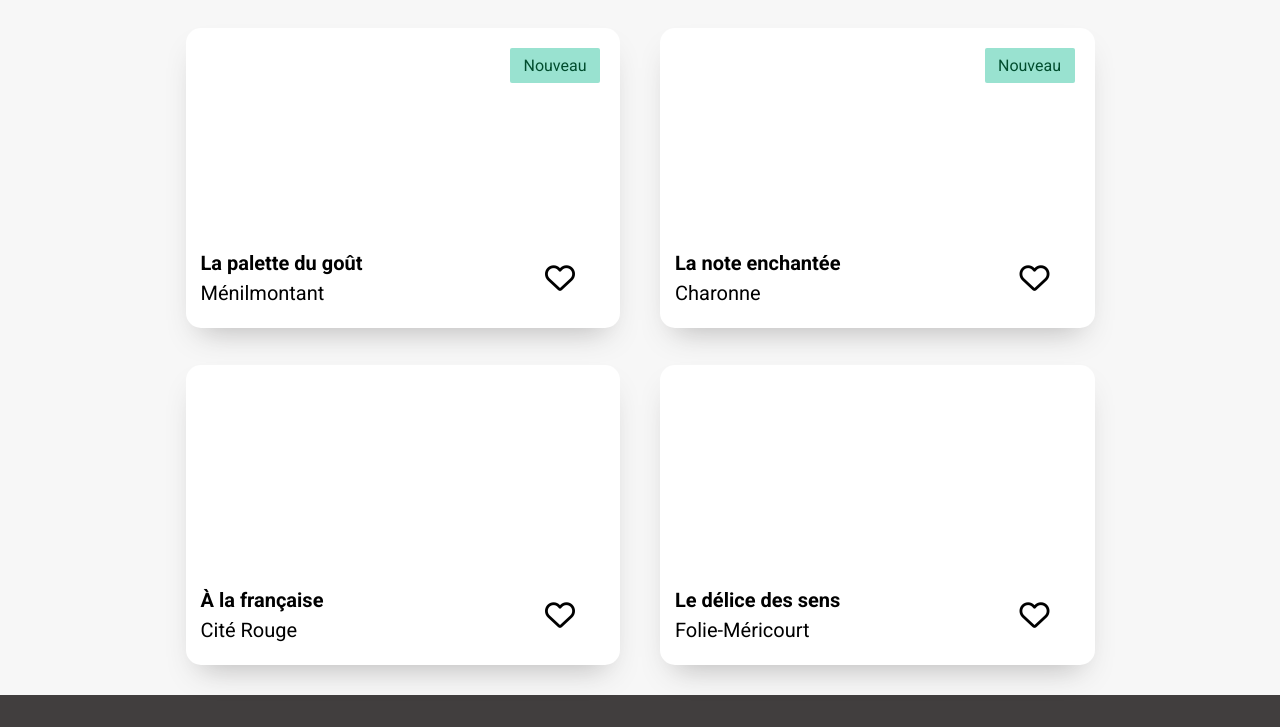
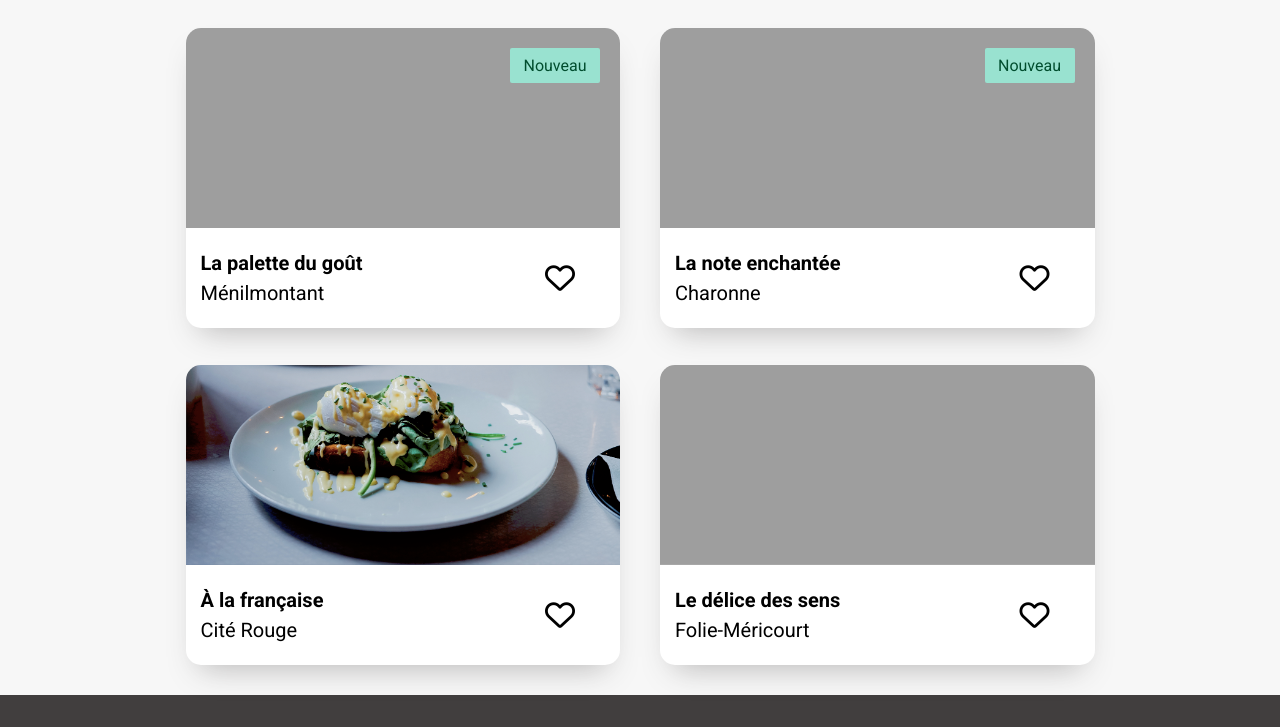
Before and after one commit to NairodP/ohmyfood, a website: page index.html in a window 1280 px wide. Shown: the part 670-1397 px from the top of the page. Drawn offline with Linux system fonts and the light colour scheme; the site is published under a folder, as on GitHub Pages, so addresses that start at the root find nothing; files whose address does not match are found by name; a web font is replaced by a local one.

Commit message:
last modif

```diff
--- a/css/style.css
+++ b/css/style.css
@@ -265,7 +265,7 @@ nav .title-bloc .function .function-box .icon-title a.contenu h3 {
   box-shadow: 0px 2px 31px -6px rgba(0, 0, 0, 0.4);
 }
 .mainPrincipale .bloc-restaurant .restaurants .case1 .imgCase1 {
-  background-image: url("/images/menu-palette-gout.jpg");
+  background-image: url("images/menu-palette-gout.jpg");
   background-size: cover;
   width: 100%;
   height: 200px;
@@ -331,7 +331,7 @@ nav .title-bloc .function .function-box .icon-title a.contenu h3 {
   box-shadow: 0px 2px 31px -6px rgba(0, 0, 0, 0.4);
 }
 .mainPrincipale .bloc-restaurant .restaurants .case2 .imgCase2 {
-  background-image: url("/images/menu-note-enchantee.jpg");
+  background-image: url("images/menu-note-enchantee.jpg");
   background-size: cover;
   width: 100%;
   height: 200px;
@@ -397,7 +397,7 @@ nav .title-bloc .function .function-box .icon-title a.contenu h3 {
   box-shadow: 0px 2px 31px -6px rgba(0, 0, 0, 0.4);
 }
 .mainPrincipale .bloc-restaurant .restaurants .case3 .imgCase3 {
-  background-image: url("/images/menu-francais.jpg");
+  background-image: url("images/menu-francais.jpg");
   background-position: bottom;
   background-size: cover;
   width: 100%;
@@ -450,7 +450,7 @@ nav .title-bloc .function .function-box .icon-title a.contenu h3 {
   box-shadow: 0px 2px 31px -6px rgba(0, 0, 0, 0.4);
 }
 .mainPrincipale .bloc-restaurant .restaurants .case4 .imgCase4 {
-  background-image: url("/images/menu-delice.jpg");
+  background-image: url("images/menu-delice.jpg");
   background-position: bottom;
   background-size: cover;
   width: 100%;
```
